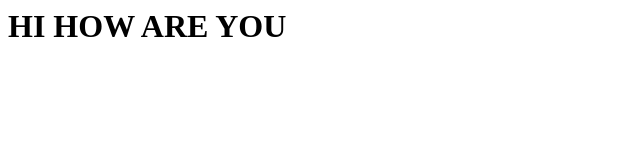
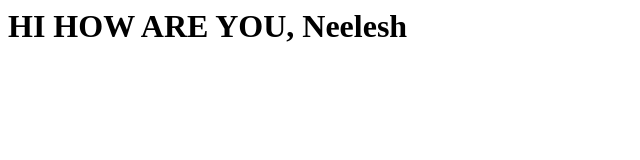
Before and after one commit to Anvisto/Unlayoff, a website: page index.html in a window 1280 px wide. Shown: the whole page, without its empty margins (0-640 px from the left). Drawn offline with Linux system fonts and the light colour scheme.

Commit message:
Update index.html

```diff
--- a/index.html
+++ b/index.html
@@ -1,6 +1,6 @@
 <html>
     <head>
-        <h1> HI HOW ARE YOU </h1>
+        <h1> HI HOW ARE YOU, Neelesh </h1>
     </head>
 
    </html>
```
